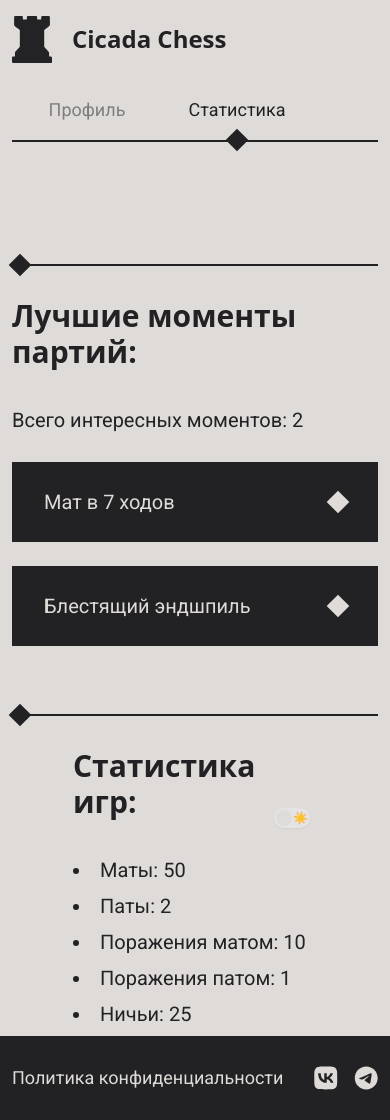
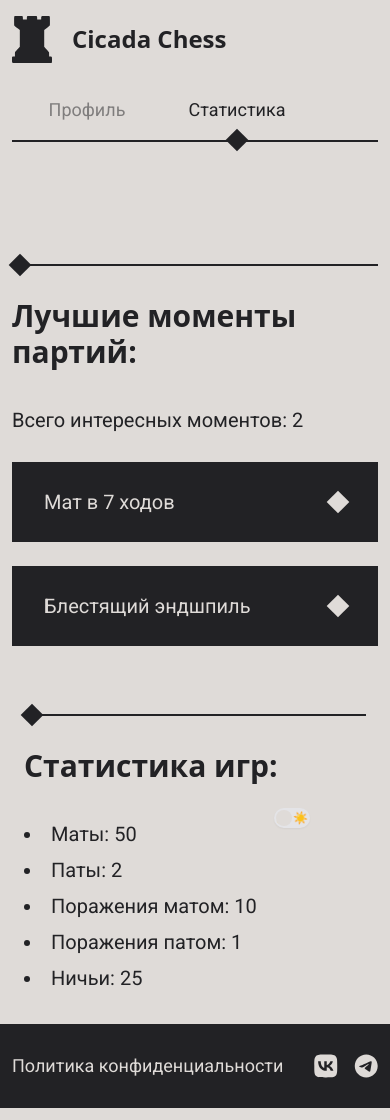
Before and after one commit to SmokingElk/cicada-frontend-mirror, a Next.js app: page /profile/stats in a window 390 px wide. Built offline with nearby package versions, Linux system fonts and the light colour scheme.

Commit message:
Added adaptive for landing and profile

```diff
--- a/src/components/(shared)/common/wrapper.tsx
+++ b/src/components/(shared)/common/wrapper.tsx
@@ -7,7 +7,7 @@ export default function Wrapper({ children, className }: WrapperProps) {
   return (
     <div
       className={cn(
-        "max-w-screen-xl px-3 md:px-10 lg:px-16 mx-auto",
+        "px-3 w-screen md:max-w-screen-md md:px-10 lg:max-w-screen-lg lg:px-16 mx-auto",
         className
       )}
     >
--- a/src/components/(shared)/profile/stats/profileStats.tsx
+++ b/src/components/(shared)/profile/stats/profileStats.tsx
@@ -41,9 +41,9 @@ export default function ProfileStats() {
           ))}
         </div>
       </div>
-      <div className="w-full pt-4 md:pt-0">
+      <div className="w-full px-3 pt-4 pb-6 md:pt-0">
         <LineSeparator direction="left" width={100} />
-        <div className="w-2/3 mx-auto">
+        <div className="w-full md:w-2/3 mx-auto">
           <div className="font-montserrat font-semibold text-3xl text-foreground mb-9">
             Статистика игр:
           </div>
```
